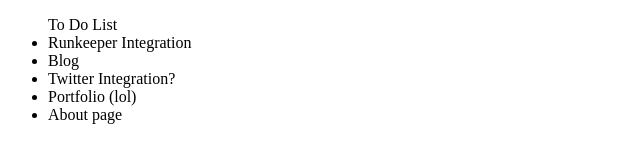
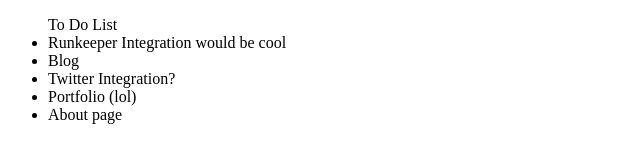
Before and after one commit to thenicklux/nicklux.com, a plain HTML site: page plans/index.html in a window 1280 px wide. Shown: the whole page, without its empty margins (0-640 px from the left). Drawn offline with Linux system fonts and the light colour scheme.

Commit message:
still trying to get this folder added

```diff
--- a/plans/index.html
+++ b/plans/index.html
@@ -10,7 +10,7 @@
 
 <body>
     <Ul>To Do List
-        <li>Runkeeper Integration</li>
+        <li>Runkeeper Integration would be cool</li>
         <li>Blog</li>
         <li>Twitter Integration?</li>
         <li>Portfolio (lol)</li>
```
